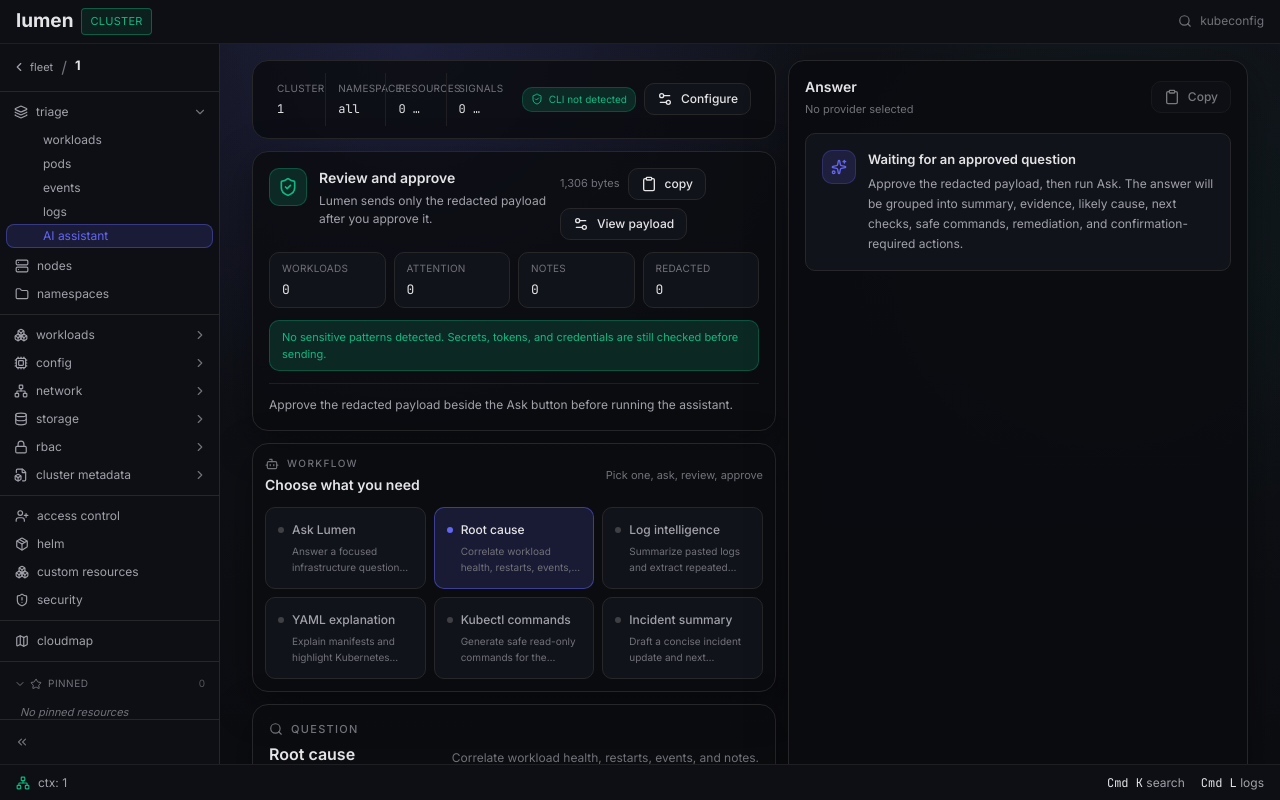
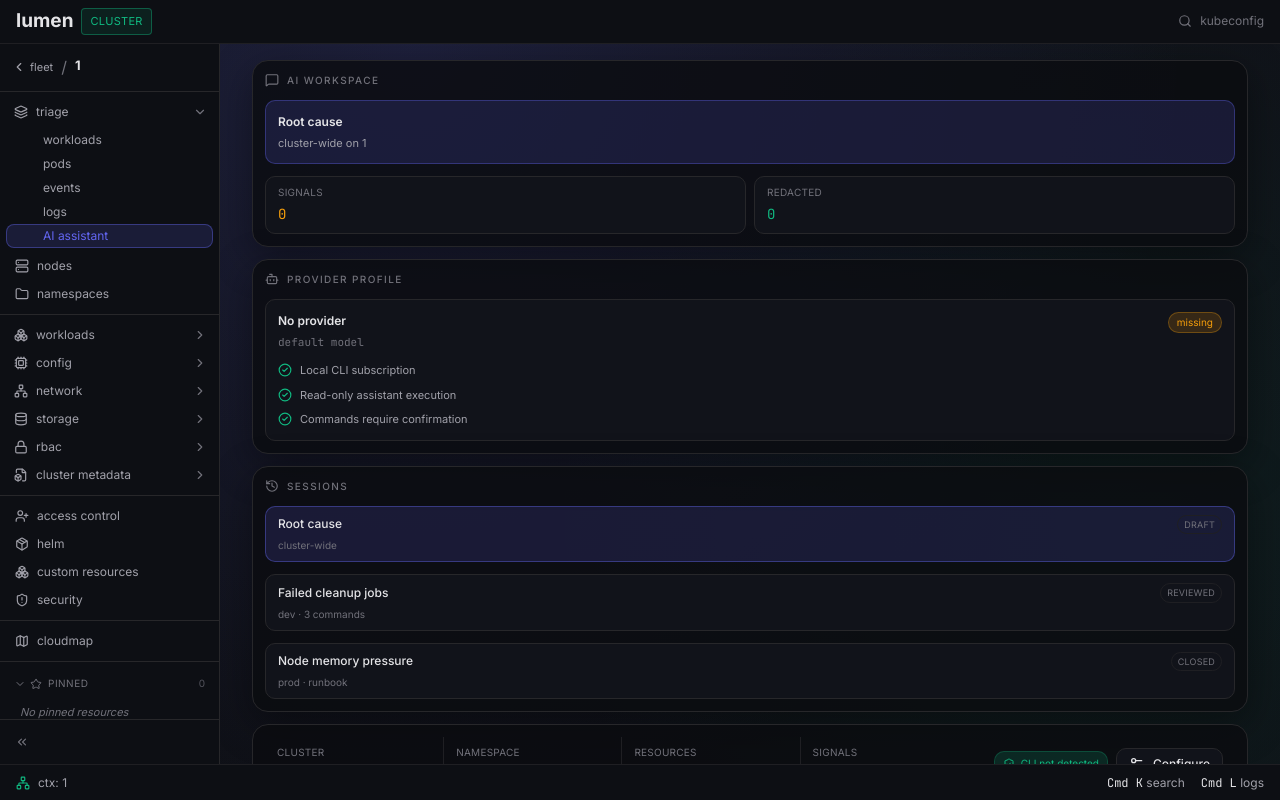
Before and after one commit to i-am-uranium/lumen, a React (Vite) app: page /cluster/1/ai in a window 1280 px wide. Built offline with nearby package versions, Linux system fonts and the light colour scheme.

Commit message:
mock: explore AI operator workspace

```diff
--- a/src/routes/cluster/AiAssistant.tsx
+++ b/src/routes/cluster/AiAssistant.tsx
@@ -7,8 +7,12 @@
   Clipboard,
   Database,
   FileText,
+  History,
   ListChecks,
+  LockKeyhole,
   Loader2,
+  MessageSquare,
+  Play,
   Search,
   SendHorizontal,
   Settings2,
@@ -16,6 +20,7 @@
   Sparkles,
   TerminalSquare,
   TriangleAlert,
+  Wrench,
 } from "lucide-react";
 import { toast } from "sonner";
 import { useParams, useSearchParams } from "react-router-dom";
@@ -210,8 +215,18 @@
   }
 
   return (
-    <LumenPage className="max-w-[1760px] gap-3">
-      <div className="grid gap-3 xl:grid-cols-[minmax(0,1fr)_460px]">
+    <LumenPage className="max-w-[1880px] gap-3">
+      <div className="grid gap-3 2xl:grid-cols-[300px_minmax(0,1fr)_460px]">
+        <AiSessionRail
+          ctx={ctx}
+          task={selectedTask}
+          provider={selectedProvider}
+          model={selectedModel}
+          redactionCount={redactionCount}
+          unhealthyCount={unhealthyCount}
+          resourceFocus={resourceFocus}
+        />
+
         <div className="space-y-3">
           <ContextStrip
             items={contextSignals}
@@ -299,6 +314,7 @@
           />
         </div>
 
+        <div className="space-y-3">
           <AnswerPanel
             result={result}
             provider={selectedProvider}
@@ -306,6 +322,13 @@
             question={question}
             running={running}
           />
+          <AiActionQueue
+            task={selectedTask}
+            approved={approved}
+            provider={selectedProvider}
+            running={running}
+          />
+        </div>
       </div>
     </LumenPage>
   );
@@ -313,6 +336,165 @@
 
 function parseAiTask(value: string | null): AiTask | null {
   return TASKS.some((task) => task.id === value) ? (value as AiTask) : null;
+}
+
+function AiSessionRail({
+  ctx,
+  task,
+  provider,
+  model,
+  redactionCount,
+  unhealthyCount,
+  resourceFocus,
+}: {
+  ctx: string;
+  task: (typeof TASKS)[number];
+  provider?: AiProviderStatus;
+  model: string;
+  redactionCount: number;
+  unhealthyCount: number;
+  resourceFocus: { kind: string; namespace: string; name: string };
+}) {
+  const focus = resourceFocus.name
+    ? `${resourceFocus.kind}/${resourceFocus.name}`
+    : "cluster-wide";
+  return (
+    <aside className="space-y-3 2xl:sticky 2xl:top-4 2xl:self-start">
+      <SectionPanel className="space-y-3 p-3">
+        <div className="flex items-center gap-2 text-[10px] font-medium uppercase tracking-[0.14em] text-text-muted">
+          <MessageSquare className="size-3.5" />
+          AI workspace
+        </div>
+        <div className="rounded-control border border-accent-primary/35 bg-accent-primary-soft p-3">
+          <div className="text-[12px] font-semibold text-text-primary">
+            {task.label}
+          </div>
+          <div className="mt-1 text-[11px] leading-4 text-text-secondary">
+            {focus} on {ctx || "unknown"}
+          </div>
+        </div>
+        <div className="grid grid-cols-2 gap-2">
+          <WorkspaceMetric label="signals" value={unhealthyCount} tone="warning" />
+          <WorkspaceMetric label="redacted" value={redactionCount} tone="success" />
+        </div>
+      </SectionPanel>
+
+      <SectionPanel className="space-y-3 p-3">
+        <div className="flex items-center gap-2 text-[10px] font-medium uppercase tracking-[0.14em] text-text-muted">
+          <Bot className="size-3.5" />
+          Provider profile
+        </div>
+        <div className="rounded-control border border-border-default bg-elevated p-3">
+          <div className="flex items-start justify-between gap-3">
+            <div>
+              <div className="text-[12px] font-semibold text-text-primary">
+                {provider?.label ?? "No provider"}
+              </div>
+              <div className="mt-1 font-mono text-[11px] text-text-muted">
+                {model || "default model"}
+              </div>
+            </div>
+            <span
+              className={cn(
+                "rounded-full border px-2 py-0.5 text-[10px]",
+                provider?.available
+                  ? "border-success/25 bg-[var(--status-success-soft)] text-success"
+                  : "border-warning/30 bg-[var(--status-warning-soft)] text-warning",
+              )}
+            >
+              {provider?.available ? "ready" : "missing"}
+            </span>
+          </div>
+          <div className="mt-3 grid gap-2 text-[11px] text-text-secondary">
+            <SafetyLine>Local CLI subscription</SafetyLine>
+            <SafetyLine>Read-only assistant execution</SafetyLine>
+            <SafetyLine>Commands require confirmation</SafetyLine>
+          </div>
+        </div>
+      </SectionPanel>
+
+      <SectionPanel className="space-y-3 p-3">
+        <div className="flex items-center gap-2 text-[10px] font-medium uppercase tracking-[0.14em] text-text-muted">
+          <History className="size-3.5" />
+          Sessions
+        </div>
+        <SessionRow
+          active
+          title={task.label}
+          meta={focus}
+          status="draft"
+        />
+        <SessionRow
+          title="Failed cleanup jobs"
+          meta="dev · 3 commands"
+          status="reviewed"
+        />
+        <SessionRow
+          title="Node memory pressure"
+          meta="prod · runbook"
+          status="closed"
+        />
+      </SectionPanel>
+    </aside>
+  );
+}
+
+function WorkspaceMetric({
+  label,
+  value,
+  tone,
+}: {
+  label: string;
+  value: number;
+  tone: "success" | "warning";
+}) {
+  return (
+    <div className="rounded-control border border-border-default bg-elevated px-3 py-2">
+      <div className="text-[10px] uppercase tracking-wide text-text-muted">{label}</div>
+      <div
+        className={cn(
+          "mt-1 font-mono text-[14px]",
+          tone === "success" ? "text-success" : "text-warning",
+        )}
+      >
+        {value}
+      </div>
+    </div>
+  );
+}
+
+function SessionRow({
+  title,
+  meta,
+  status,
+  active,
+}: {
+  title: string;
+  meta: string;
+  status: string;
+  active?: boolean;
+}) {
+  return (
+    <button
+      type="button"
+      className={cn(
+        "w-full rounded-control border px-3 py-2 text-left transition-colors",
+        active
+          ? "border-accent-primary/40 bg-accent-primary-soft"
+          : "border-border-default bg-elevated hover:bg-hover",
+      )}
+    >
+      <div className="flex items-center justify-between gap-2">
+        <span className="truncate text-[12px] font-medium text-text-primary">
+          {title}
+        </span>
+        <span className="rounded-full border border-border-subtle px-1.5 py-0.5 text-[9px] uppercase tracking-wide text-text-muted">
+          {status}
+        </span>
+      </div>
+      <div className="mt-1 truncate text-[10px] text-text-muted">{meta}</div>
+    </button>
+  );
 }
 
 function ConfigurationPanel({
@@ -744,7 +926,7 @@
   running: boolean;
 }) {
   return (
-    <aside className="min-h-[760px] rounded-panel border border-border-default bg-shell/90 p-4 shadow-[var(--shadow-panel)] xl:sticky xl:top-4 xl:max-h-[calc(100vh-7rem)] xl:overflow-auto">
+    <aside className="min-h-[560px] rounded-panel border border-border-default bg-shell/90 p-4 shadow-[var(--shadow-panel)] 2xl:sticky 2xl:top-4 2xl:max-h-[calc(100vh-7rem)] 2xl:overflow-auto">
       <div className="mb-4 flex items-center justify-between">
         <div>
           <h2 className="text-sm font-semibold text-text-primary">Answer</h2>
@@ -834,6 +1016,90 @@
         ) : null}
       </div>
     </aside>
+  );
+}
+
+function AiActionQueue({
+  task,
+  approved,
+  provider,
+  running,
+}: {
+  task: (typeof TASKS)[number];
+  approved: boolean;
+  provider?: AiProviderStatus;
+  running: boolean;
+}) {
+  const steps = [
+    {
+      icon: <ShieldCheck className="size-4" />,
+      title: "Review payload",
+      meta: approved ? "Approved for local AI CLI" : "Approval required",
+      state: approved ? "done" : "active",
+    },
+    {
+      icon: <Bot className="size-4" />,
+      title: "Ask assistant",
+      meta: provider?.available ? `${provider.label} ready` : "Install or configure provider",
+      state: running ? "active" : provider?.available ? "ready" : "blocked",
+    },
+    {
+      icon: <ListChecks className="size-4" />,
+      title: "Review plan",
+      meta: "Evidence, next checks, and remediation cards",
+      state: "ready",
+    },
+    {
+      icon: <Play className="size-4" />,
+      title: "Run commands",
+      meta: "Every command opens confirmation first",
+      state: "locked",
+    },
+  ] as const;
+
+  return (
+    <SectionPanel className="space-y-3 p-3">
+      <div className="flex items-center justify-between gap-3">
+        <div className="flex items-center gap-2 text-[10px] font-medium uppercase tracking-[0.14em] text-text-muted">
+          <Wrench className="size-3.5" />
+          Operator queue
+        </div>
+        <span className="rounded-full border border-border-default bg-elevated px-2 py-0.5 text-[10px] text-text-muted">
+          {task.label}
+        </span>
+      </div>
+      <div className="space-y-2">
+        {steps.map((step) => (
+          <div
+            key={step.title}
+            className="flex items-start gap-3 rounded-control border border-border-default bg-elevated p-3"
+          >
+            <div
+              className={cn(
+                "rounded-control border p-1.5",
+                step.state === "done"
+                  ? "border-success/30 bg-[var(--status-success-soft)] text-success"
+                  : step.state === "blocked"
+                    ? "border-warning/35 bg-[var(--status-warning-soft)] text-warning"
+                    : step.state === "locked"
+                      ? "border-border-default bg-code-surface text-text-muted"
+                      : "border-accent-primary/30 bg-accent-primary-soft text-accent-primary",
+              )}
+            >
+              {step.state === "locked" ? <LockKeyhole className="size-4" /> : step.icon}
+            </div>
+            <div className="min-w-0 flex-1">
+              <div className="text-[12px] font-medium text-text-primary">
+                {step.title}
+              </div>
+              <div className="mt-1 text-[11px] leading-4 text-text-muted">
+                {step.meta}
+              </div>
+            </div>
+          </div>
+        ))}
+      </div>
+    </SectionPanel>
   );
 }
 
```
Lines whose indentation alone changed are shown as unchanged.
